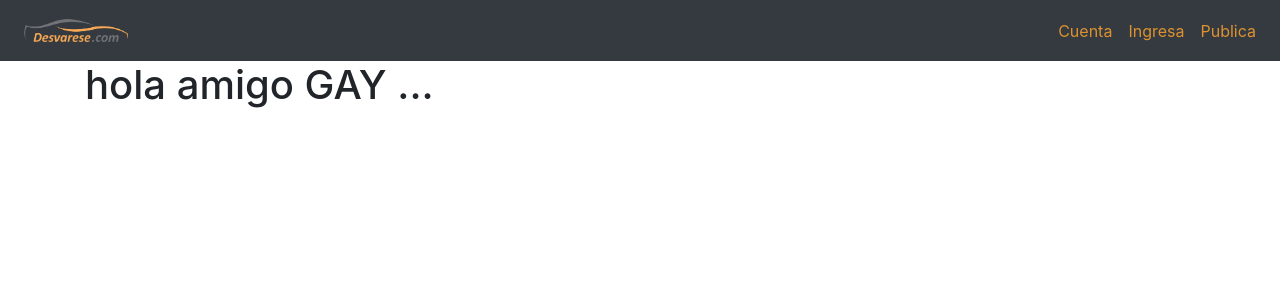
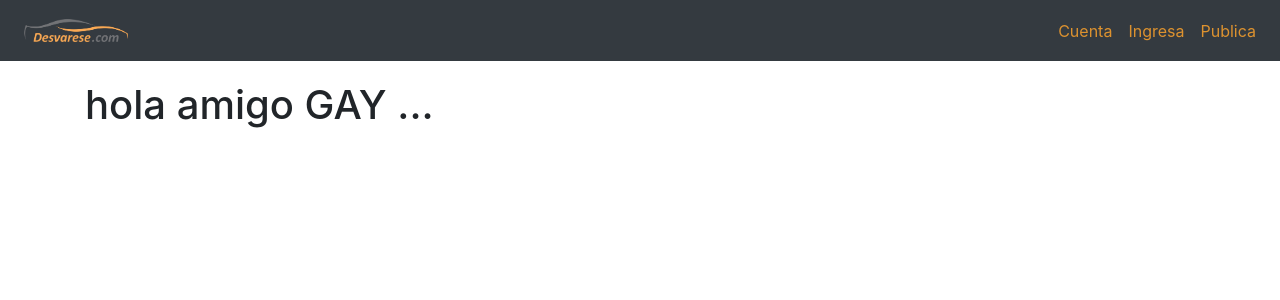
Before and after one commit to Tutienda1320/Desvarese.com, an Angular app: page /#/Ingresa in a window 1280 px wide. Shown: the top 300 px of the page. Built offline with nearby package versions, Linux system fonts and the light colour scheme.

Commit message:
cambios en styles.css

```diff
--- a/src/app/app.component.html
+++ b/src/app/app.component.html
@@ -3,7 +3,7 @@
 
 <app-navbar> </app-navbar>
 
-<div class="container">
+<div class="container main-container">
 
     <router-outlet> </router-outlet>
 
--- a/src/styles.css
+++ b/src/styles.css
@@ -0,0 +1,3 @@
+.main-container {
+    margin-top: 20px;
+}
```
